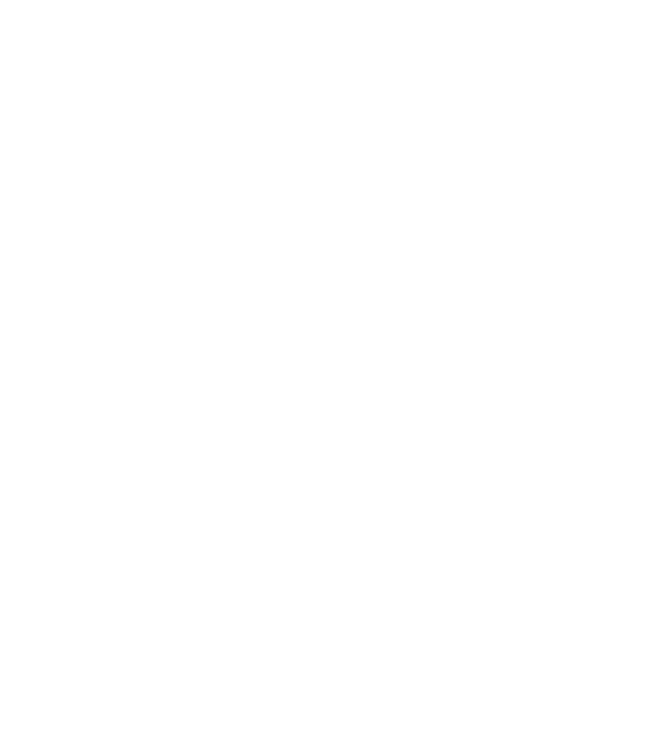
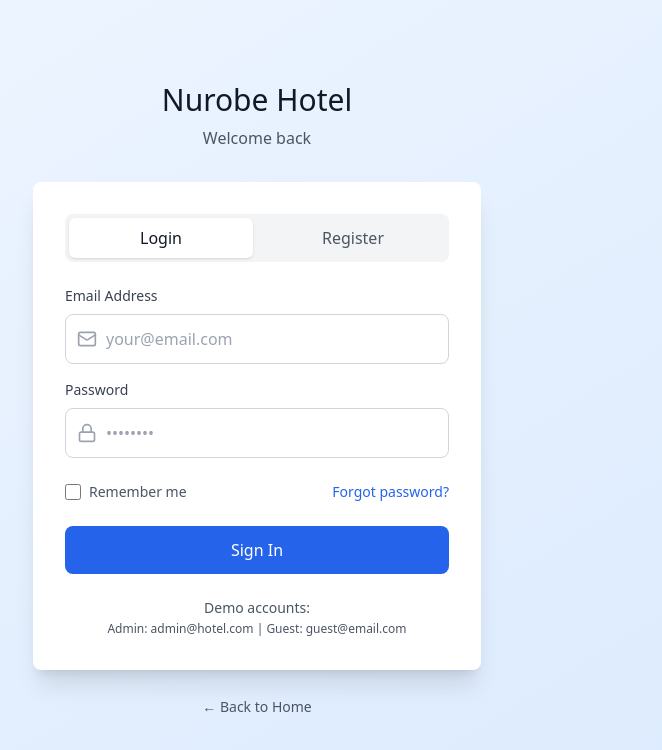
Before and after one commit to mu534/nurobe, a React (Vite) app: page /login in a window 1280 px wide. Before the commit this address had no page. Shown: the top 750 px of the page, without its empty margins (383-1045 px from the left). Built offline with nearby package versions, Linux system fonts and the light colour scheme.

Commit message:
update route and created login page

```diff
--- a/src/App.tsx
+++ b/src/App.tsx
@@ -4,6 +4,7 @@
 import { RoomDetailsPage } from "./app/pages/RoomDetails";
 import { RoomsPage } from "./app/pages/RoomsPage";
 import { ContactPage } from "./app/pages/ContactPage";
+import { LoginPage } from "./app/pages/LoginPage";
 
 export default function App() {
   return (
@@ -14,6 +15,7 @@
         <Route path="/rooms" element={<RoomsPage />} />
         <Route path="/room/:id" element={<RoomDetailsPage />} />
         <Route path="/booking" element={<BookingPage />} />
+        <Route path="/login" element={<LoginPage />} />
         <Route path="/contact" element={<ContactPage />} />
         {/* Define other routes here */}
       </Routes>
--- /dev/null
+++ b/src/app/pages/LoginPage.tsx
@@ -0,0 +1,181 @@
+import { useState } from "react";
+import { Link, useNavigate } from "react-router-dom";
+import { Mail, Lock, User, Phone } from "lucide-react";
+
+export function LoginPage() {
+  const navigate = useNavigate();
+  const [isLogin, setIsLogin] = useState(true);
+  const [email, setEmail] = useState("");
+  const [password, setPassword] = useState("");
+  const [name, setName] = useState("");
+  const [phone, setPhone] = useState("");
+
+  const handleSubmit = (e: React.FormEvent) => {
+    e.preventDefault();
+
+    // Demo login - redirect to admin if email contains 'admin'
+    if (email.includes("admin")) {
+      navigate("/admin");
+    } else {
+      navigate("/");
+    }
+  };
+
+  return (
+    <div className="min-h-screen bg-gradient-to-br from-blue-50 to-blue-100 flex items-center justify-center px-4">
+      <div className="w-full max-w-md">
+        {/* Logo */}
+        <div className="text-center mb-8">
+          <Link to="/" className="text-3xl text-gray-900">
+            Nurobe Hotel
+          </Link>
+          <p className="text-gray-600 mt-2">Welcome back</p>
+        </div>
+
+        {/* Form Card */}
+        <div className="bg-white rounded-lg shadow-xl p-8">
+          {/* Tabs */}
+          <div className="flex gap-2 mb-6 bg-gray-100 p-1 rounded-lg">
+            <button
+              onClick={() => setIsLogin(true)}
+              className={`flex-1 py-2 rounded-md transition ${
+                isLogin
+                  ? "bg-white shadow text-gray-900"
+                  : "text-gray-600 hover:text-gray-900"
+              }`}
+            >
+              Login
+            </button>
+            <button
+              onClick={() => setIsLogin(false)}
+              className={`flex-1 py-2 rounded-md transition ${
+                !isLogin
+                  ? "bg-white shadow text-gray-900"
+                  : "text-gray-600 hover:text-gray-900"
+              }`}
+            >
+              Register
+            </button>
+          </div>
+
+          <form onSubmit={handleSubmit}>
+            {!isLogin && (
+              <>
+                <div className="mb-4">
+                  <label className="block text-sm text-gray-700 mb-2">
+                    Full Name
+                  </label>
+                  <div className="relative">
+                    <User className="absolute left-3 top-1/2 -translate-y-1/2 w-5 h-5 text-gray-400" />
+                    <input
+                      type="text"
+                      value={name}
+                      onChange={(e) => setName(e.target.value)}
+                      required={!isLogin}
+                      placeholder="Enter your full name"
+                      className="w-full pl-10 pr-4 py-3 border border-gray-300 rounded-lg focus:outline-none focus:ring-2 focus:ring-blue-500"
+                    />
+                  </div>
+                </div>
+
+                <div className="mb-4">
+                  <label className="block text-sm text-gray-700 mb-2">
+                    Phone Number
+                  </label>
+                  <div className="relative">
+                    <Phone className="absolute left-3 top-1/2 -translate-y-1/2 w-5 h-5 text-gray-400" />
+                    <input
+                      type="tel"
+                      value={phone}
+                      onChange={(e) => setPhone(e.target.value)}
+                      required={!isLogin}
+                      placeholder="+251 912 345 678"
+                      className="w-full pl-10 pr-4 py-3 border border-gray-300 rounded-lg focus:outline-none focus:ring-2 focus:ring-blue-500"
+                    />
+                  </div>
+                </div>
+              </>
+            )}
+
+            <div className="mb-4">
+              <label className="block text-sm text-gray-700 mb-2">
+                Email Address
+              </label>
+              <div className="relative">
+                <Mail className="absolute left-3 top-1/2 -translate-y-1/2 w-5 h-5 text-gray-400" />
+                <input
+                  type="email"
+                  value={email}
+                  onChange={(e) => setEmail(e.target.value)}
+                  required
+                  placeholder="your@email.com"
+                  className="w-full pl-10 pr-4 py-3 border border-gray-300 rounded-lg focus:outline-none focus:ring-2 focus:ring-blue-500"
+                />
+              </div>
+            </div>
+
+            <div className="mb-6">
+              <label className="block text-sm text-gray-700 mb-2">
+                Password
+              </label>
+              <div className="relative">
+                <Lock className="absolute left-3 top-1/2 -translate-y-1/2 w-5 h-5 text-gray-400" />
+                <input
+                  type="password"
+                  value={password}
+                  onChange={(e) => setPassword(e.target.value)}
+                  required
+                  placeholder="••••••••"
+                  className="w-full pl-10 pr-4 py-3 border border-gray-300 rounded-lg focus:outline-none focus:ring-2 focus:ring-blue-500"
+                />
+              </div>
+            </div>
+
+            {isLogin && (
+              <div className="flex items-center justify-between mb-6">
+                <label className="flex items-center gap-2 cursor-pointer">
+                  <input
+                    type="checkbox"
+                    className="w-4 h-4 text-blue-600 rounded"
+                  />
+                  <span className="text-sm text-gray-600">Remember me</span>
+                </label>
+                <button
+                  type="button"
+                  className="text-sm text-blue-600 hover:underline"
+                >
+                  Forgot password?
+                </button>
+              </div>
+            )}
+
+            <button
+              type="submit"
+              className="w-full bg-blue-600 text-white py-3 rounded-lg hover:bg-blue-700 transition"
+            >
+              {isLogin ? "Sign In" : "Create Account"}
+            </button>
+          </form>
+
+          {isLogin && (
+            <div className="mt-6 text-center">
+              <p className="text-sm text-gray-600">
+                Demo accounts:
+                <br />
+                <span className="text-xs">
+                  Admin: admin@hotel.com | Guest: guest@email.com
+                </span>
+              </p>
+            </div>
+          )}
+        </div>
+
+        <div className="text-center mt-6">
+          <Link to="/" className="text-sm text-gray-600 hover:text-gray-900">
+            ← Back to Home
+          </Link>
+        </div>
+      </div>
+    </div>
+  );
+}
```
